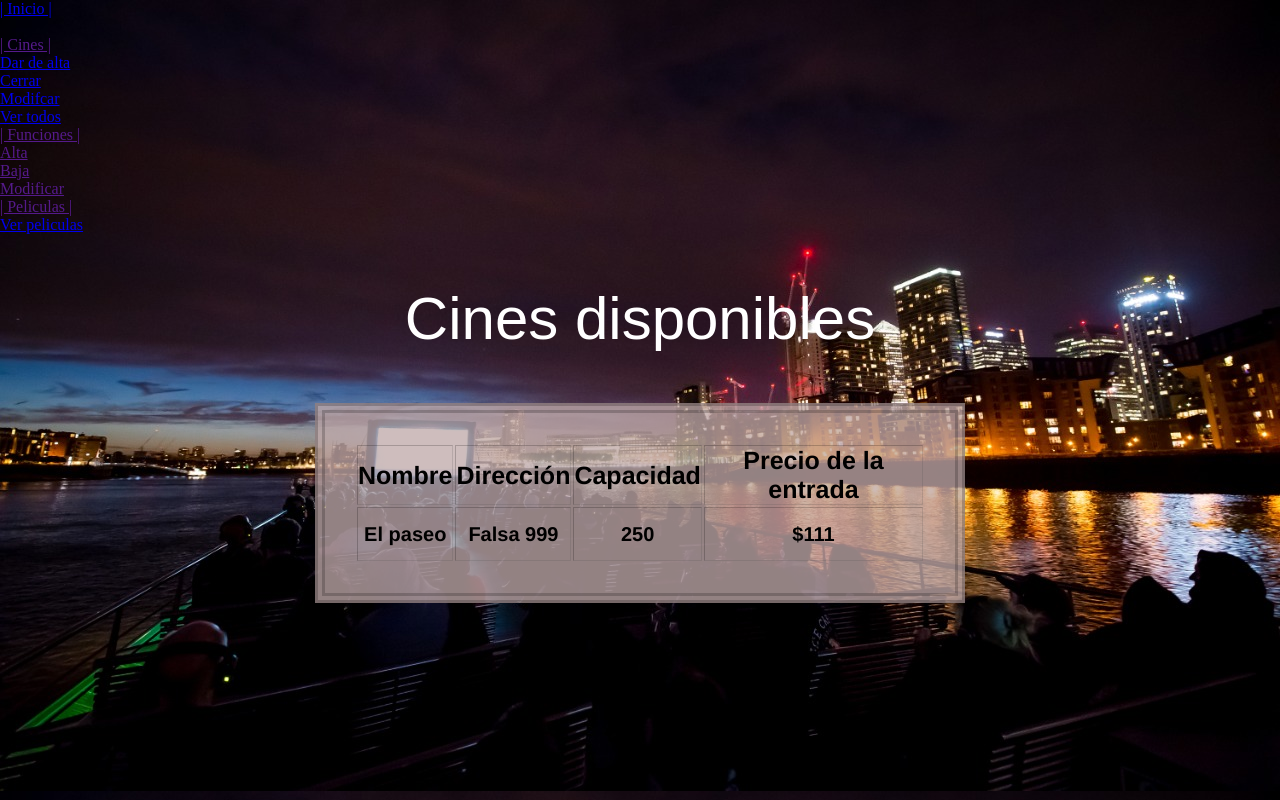
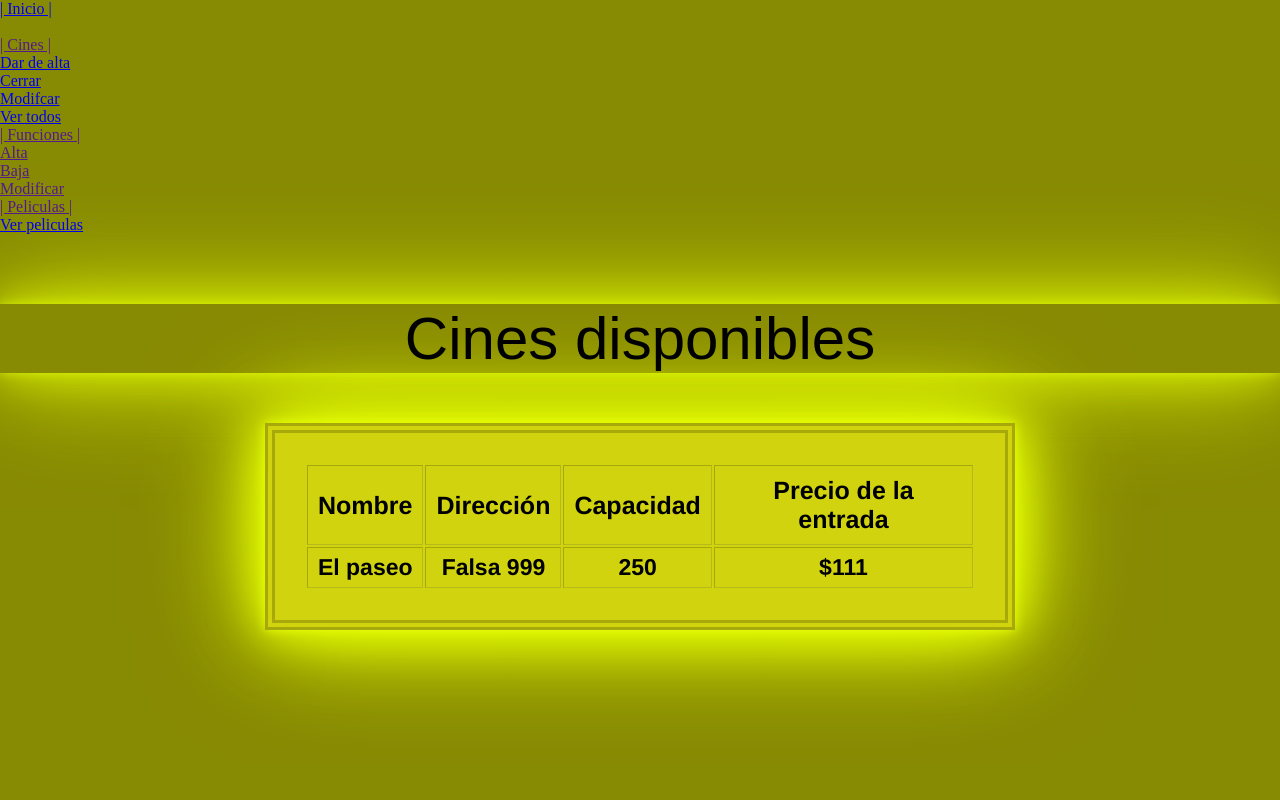
Before and after one commit to rakanishu37/MoviePass, a PHP site: page /cinema/showCinemas in a window 1280 px wide. Run offline with PHP 8.4, Linux system fonts and the light colour scheme; some libraries are stand-ins or nearby versions.

Commit message:
Cambios Lucre

```diff
--- a/views/css/styleShowCinemas.css
+++ b/views/css/styleShowCinemas.css
@@ -4,37 +4,43 @@
 }
 
 body {
-    background-image: url('../img/fondo1.jpg');
-    background-attachment: fixed;
-    background-size: 100%;
+    background: #878a03;
 }
 
 table {
     text-align: center;
     float: center;
-    width:650px;
+    width:750px;
 	height: 200px;
 	margin: auto auto 60px auto;
 	padding: 30px;
-    background-color: rgba(192, 170, 170, 0.767);
+    background-color: #d0d30e;
     font-family: 'Franklin Gothic Medium', 'Arial Narrow', Arial, sans-serif;
     border: 10px double rgba(0, 0, 0, 0.2);
+    color: #000000;
+    transition-delay: 1s;
+    box-shadow: 0 0 10px #e5ff00, 0 0 40px #e5ff00, 0 0 80px #e5ff00, 0 0 120px #e5ff00;
 }
 
-th {
+table th {
     font-size: 25px !important;
     font-weight: bold;
+    padding: 10px;
 }
 
-td {
-    font-size: 20px !important;
+table td {
+    font-size: 23px !important;
     font-weight: bold;
+    padding: 6px;
+    margin-top: 50px;
 }
 
 p{
     text-align: center;
     font-family: Arial, Helvetica, sans-serif;
-    color: #ffffff;
+    color: #000000;
 	font-size: 60px;
-	margin: 50px auto 50px auto;
+    margin: 70px auto 50px auto;
+    transition-delay: 1s;
+    box-shadow: 0 0 10px #e5ff00a4, 0 0 40px #e5ff00a4, 0 0 80px #e5ff00a4, 0 0 120px #e5ff00a4;
 }
```
